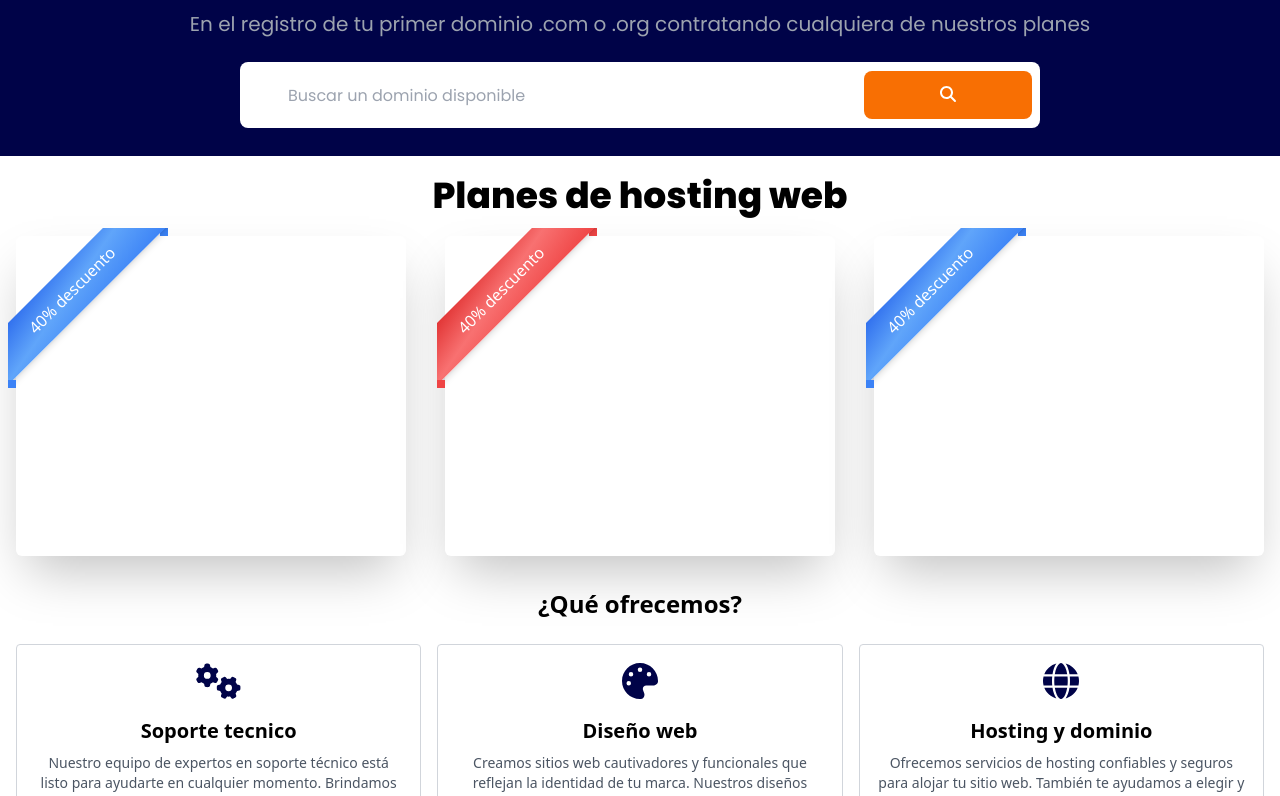
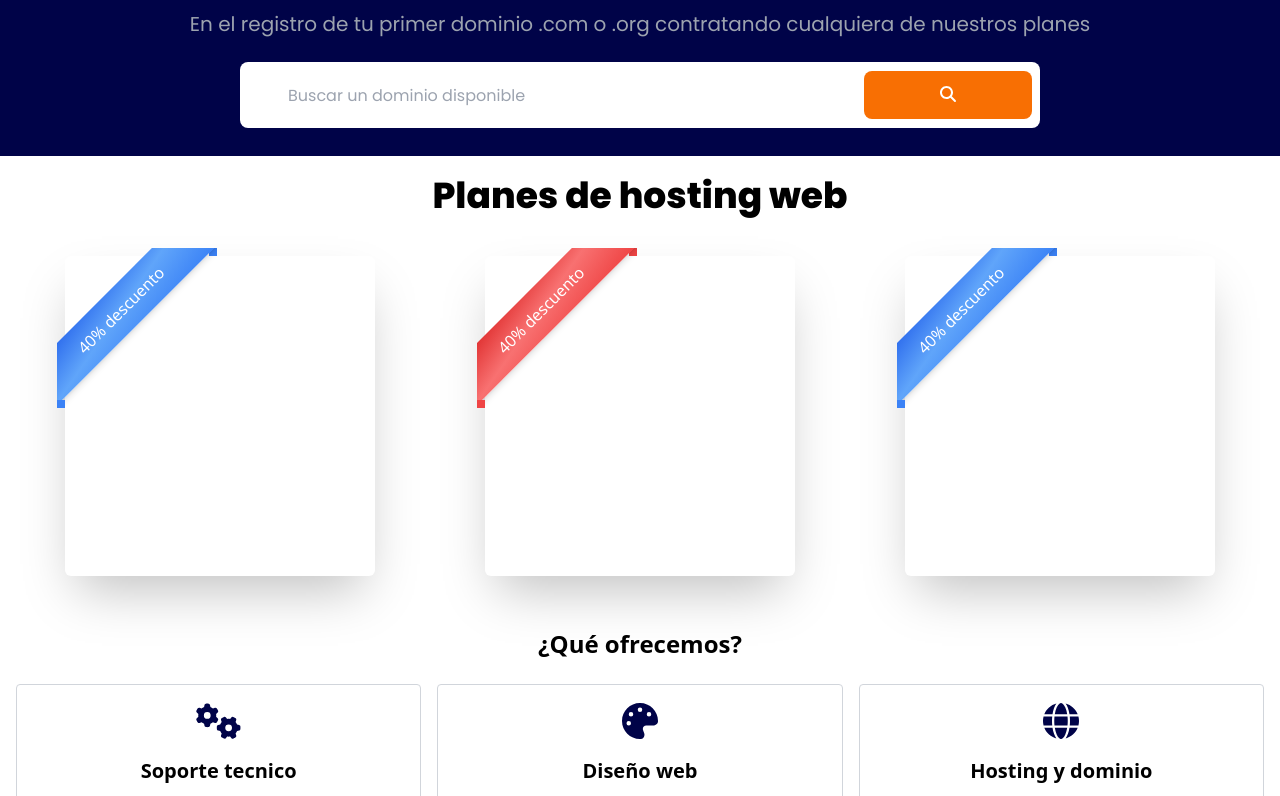
Before and after one commit to af01camacho/Website, a React (Vite) app: page / in a window 1280 px wide. Shown: the part 618-1414 px from the top of the page. Built offline with nearby package versions, Linux system fonts and the light colour scheme.

Commit message:
Update cards-price.jsx

```diff
--- a/src/secciones/cards-price/cards-price.jsx
+++ b/src/secciones/cards-price/cards-price.jsx
@@ -18,22 +18,22 @@ function CardsPrice() {
       <h2 className="text-4xl font-extrabold font-primary-font text-center py-5">
         Planes de hosting web
       </h2>
-      <div className="grid md:grid-cols-1 lg:grid-cols-3 grid-cols-1 place-content-center gap-2 place-items-center">
-        <div className="relative h-80 md:w-3/4 lg:w-[390px] w-3/4 rounded-md bg-white shadow-2xl">
+      <div className="grid md:grid-cols-1 lg:grid-cols-3 grid-cols-1 place-content-center gap-5 p-5 place-items-center">
+        <div className="relative h-80 md:w-3/4 lg:w-[310px] w-3/4 rounded-md bg-white shadow-2xl">
           <div className="ribbon absolute h-40 w-40 -top-2 -left-2  overflow-hidden before:absolute before:top-0 before:right-0 before:border-4 before:border-blue-500  after:absolute after:bottom-0 after:left-0 after:border-4 after:border-blue-500">
             <div className="absolute -left-14 top-10 w-60 bg-gradient-to-br from-blue-600 via-blue-400 to-blue-500 py-2.5 text-center text-white shadow-md -rotate-45">
               40% descuento
             </div>
           </div>
         </div>
-        <div className="relative h-80 md:w-3/4 lg:w-[390px] w-3/4 rounded-md bg-white shadow-2xl">
+        <div className="relative h-80 md:w-3/4 lg:w-[310px] w-3/4 rounded-md bg-white shadow-2xl">
           <div className="ribbon absolute h-40 w-40 -top-2 -left-2  overflow-hidden before:absolute before:top-0 before:right-0 before:border-4 before:border-red-500  after:absolute after:bottom-0 after:left-0 after:border-4 after:border-red-500">
             <div className="absolute -left-14 top-10 w-60 bg-gradient-to-br from-red-600 via-red-400 to-red-500 py-2.5 text-center text-white shadow-md -rotate-45">
               40% descuento
             </div>
           </div>
         </div>
-        <div className="relative h-80 md:w-3/4 lg:w-[390px] w-3/4 rounded-md bg-white shadow-2xl">
+        <div className="relative h-80 md:w-3/4 lg:w-[310px] w-3/4 rounded-md bg-white shadow-2xl">
           <div className="ribbon absolute h-40 w-40 -top-2 -left-2  overflow-hidden before:absolute before:top-0 before:right-0 before:border-4 before:border-blue-500  after:absolute after:bottom-0 after:left-0 after:border-4 after:border-blue-500">
             <div className="absolute -left-14 top-10 w-60 bg-gradient-to-br from-blue-600 via-blue-400 to-blue-500 py-2.5 text-center text-white shadow-md -rotate-45">
               40% descuento
```
